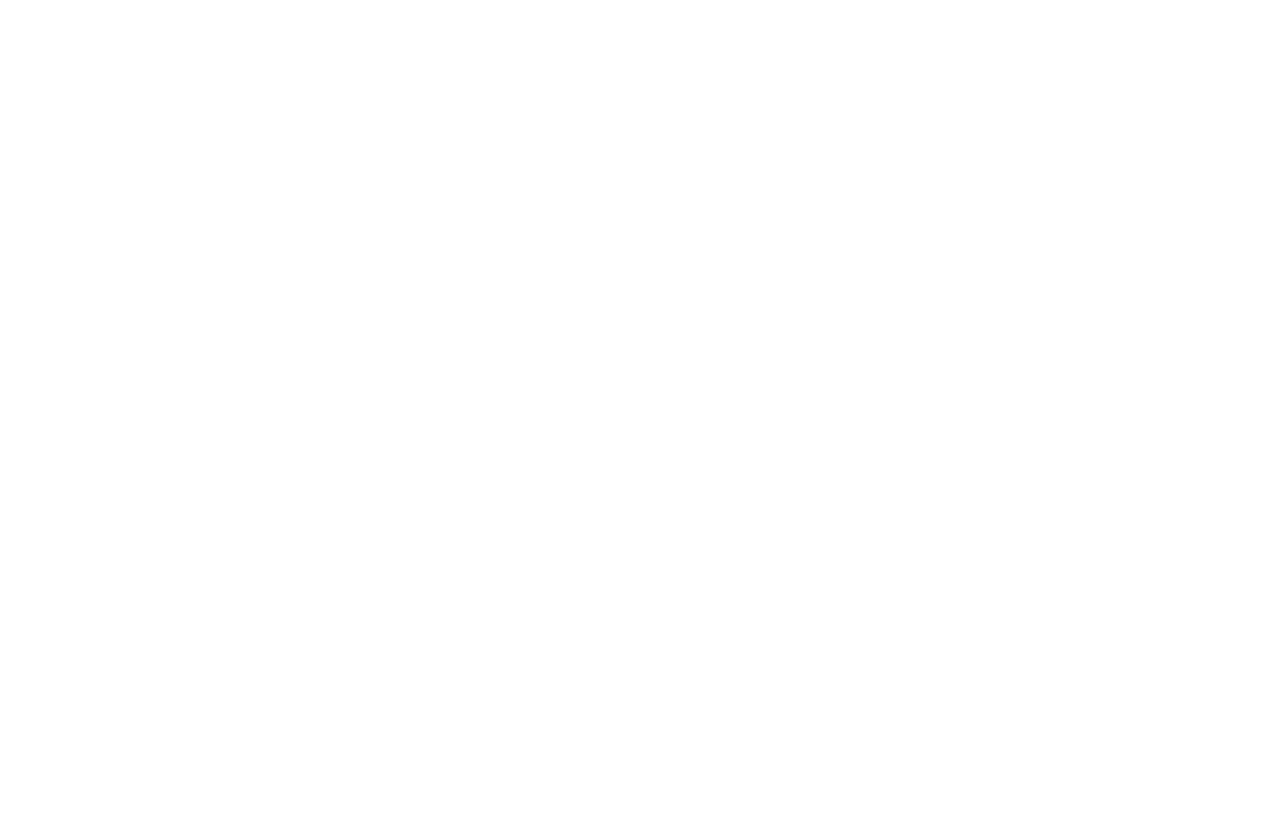
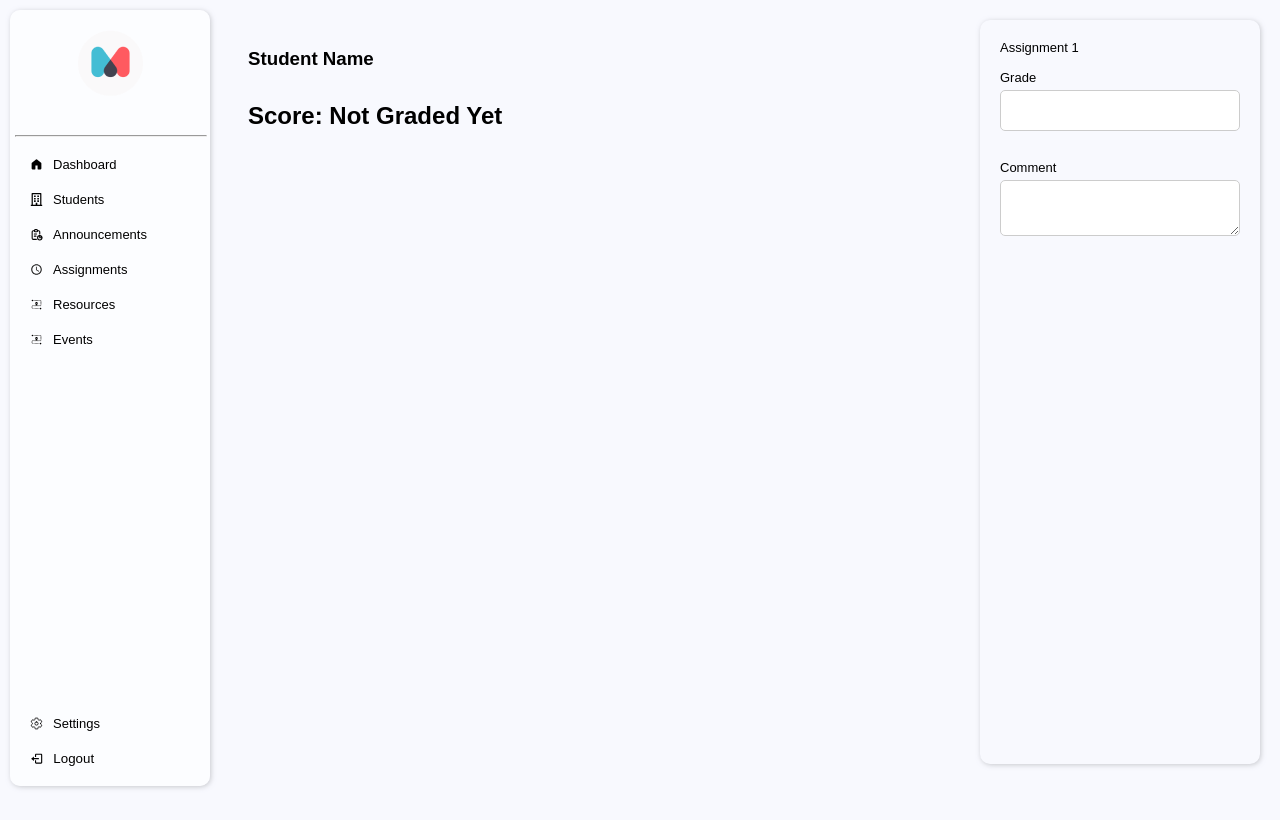
Before and after one commit to Jupitor-Galleries/coedu_dashboard, a React (Create React App) app: page /assignment/1/1/1 in a window 1280 px wide. Before the commit this address had no page. Built offline with nearby package versions, Linux system fonts and the light colour scheme; no server answers.

Commit message:
update chart Ui and add route to grading page

```diff
--- a/package.json
+++ b/package.json
@@ -4,8 +4,12 @@
   "private": true,
   "dependencies": {
     "@canvasjs/react-charts": "^1.0.2",
+    "@emotion/react": "^11.13.0",
+    "@emotion/styled": "^11.13.0",
     "@fortawesome/free-brands-svg-icons": "^6.5.2",
     "@fortawesome/react-fontawesome": "^0.2.2",
+    "@mui/material": "^5.16.7",
+    "@mui/x-charts": "^7.13.0",
     "@testing-library/jest-dom": "^5.17.0",
     "@testing-library/react": "^13.4.0",
     "@testing-library/user-event": "^13.5.0",
--- a/src/App.js
+++ b/src/App.js
@@ -12,7 +12,7 @@
 import Announcements from './pages/announcements/Announcements';
 import Resources from './pages/resources/Resources';
 import Events from './pages/events/Events';
-// import AssignmentWork from './pages/assignment_work/AssignmentWork';
+import AssignmentWork from './pages/assignment_work/AssignmentWork';
 
 const App = () => {
   return (
@@ -28,7 +28,7 @@
     <Route path="/students/" element={<Students />}  />
     <Route path="/assignments/:classId" element={<Assignments />}  />
     <Route path="/assignment/:classId/:assignmentId" element={<AssignmentsTracking />}  />
-    {/* <Route path="/assignment/:classId/:assignmentId/:studentId" element={<AssignmentWork />}  /> */}
+    <Route path="/assignment/:classId/:assignmentId/:studentId" element={<AssignmentWork />}  />
     <Route path="/announcements/:classId" element={<Announcements />}  />
     <Route path="/resources/:classId" element={<Resources />}  />
     <Route path="/events/:classId" element={<Events />}  />
--- a/src/pages/assignment_work/AssignmentWork.css
+++ b/src/pages/assignment_work/AssignmentWork.css
@@ -22,6 +22,23 @@
         width: 70%;
     }
     .grading {
-        width: 28%;
+        width: 280px;
+        position: fixed;
+        display: flex;
+        flex-direction: column;
+        font-size: 13px;
+        gap: 15px;
+        right: 20px;
+        top: 20px;
+        padding: 20px;
+        height: 93vh;
+        border-radius: 10px;
+        -webkit-border-radius: 10px;
+        -moz-border-radius: 10px;
+        -ms-border-radius: 10px;
+        -o-border-radius: 10px;
+        -webkit-box-shadow: 1px 1px 5px 0px rgba(180,181,186,0.7);
+    -moz-box-shadow: 1px 1px 5px 0px rgba(180,181,186,0.7);
+    box-shadow: 1px 1px 5px 0px rgba(180,181,186,0.7);
     }
 }
--- a/src/pages/assignment_work/AssignmentWork.jsx
+++ b/src/pages/assignment_work/AssignmentWork.jsx
@@ -43,23 +43,28 @@
   return (
     <div className="dashboard-container">
       <SideNav organization={"organization"} classId={classId} />
-      <div className="mainpage-container">
-        <div className="students-container">
+      <div className="mainpage-container2">
+        <div className="students-container2">
           {/* <div className="notif-cont">
             <div className="ico">
               <FaBell />
             </div>
           </div> */}
           <div className="h">
-            <h3>Student Name</h3>
-            <div className="flex-row">
-              <p>Assignment 1</p>
+            <div className="flex-column">
+            <h3>Student Name</h3> <br />
+            <h2>Score: Not Graded Yet</h2>
             </div>
+
+
           </div>
           <div className="ass-work">
             <div className="doc">
             </div>
             <div className="grading">
+            <div className="flex-row">
+              <p>Assignment 1</p>
+            </div>
                 <div className="form-group">
                     <label htmlFor="grade">Grade</label>
                     <input type="text" name="grade" id="grade" />
--- a/src/pages/dashboard_page/components/mainpage/MainPage.css
+++ b/src/pages/dashboard_page/components/mainpage/MainPage.css
@@ -6,6 +6,18 @@
     gap: 20px;
     align-items: flex-end;
     min-height: 100vh;
+}
+
+.mainpage-container2 {
+    width: 100%;
+    /* padding: 30px 5%; */
+    display: flex;
+    flex-direction: column;
+    gap: 20px;
+    align-items: flex-end;
+    min-height: 100vh;
+    padding-left: 200px;
+    padding-right: 300px;
 }
 
 .mainpage-data {
--- a/src/pages/dashboard_page/components/mainpage/MainPage.jsx
+++ b/src/pages/dashboard_page/components/mainpage/MainPage.jsx
@@ -1,20 +1,14 @@
 import React, { useEffect, useState } from "react";
 import "./MainPage.css";
-import { IoMdMenu } from "react-icons/io";
-import { MdExpandMore } from "react-icons/md";
-import { IoMdNotificationsOutline } from "react-icons/io";
-import analytic1 from "../../assets/analytic1.png";
-import ResouceModal from "../modal/ResourceModal";
 import StudentModal from "../modal/StudentModal";
-import AssignmentsModal from "../modal/AssignmentsModal";
 import AnnouncementModal from "../modal/AnnouncementsModal";
 import { NavLink, useParams } from "react-router-dom";
 import { getClassDetails, getClassStudents } from "../../../../api/class";
 import { getCurrentUser } from "../../../../api/auth";
-import { FaBell, FaUser } from "react-icons/fa";
 import RightNav from "../rightnav/RightNav";
 import Loader from "../../../../components/loader/Loader";
 import CanvasJSReact from '@canvasjs/react-charts';
+import { LineChart } from '@mui/x-charts/LineChart';
 
 var CanvasJSChart = CanvasJSReact.CanvasJSChart;
 
@@ -36,51 +30,6 @@
     role: "teacher",
     __v: 0,
   });
-
-  const options = {
-    animationEnabled: true,
-    title:{
-      text: "Hourly Engagement"
-    },
-    axisX: {
-      title: "Time",
-      valueFormatString: ""
-    },
-    axisY: {
-      title: "Number of Students",
-      prefix: ""
-    },
-    data: [{
-      yValueFormatString: "#",
-      xValueFormatString: "##",
-      type: "spline",
-      dataPoints: [
-        { x: 0, y: 2 },
-        { x: 1, y: 1 },
-        { x: 3, y: 0 },
-        { x: 4, y: 0 },
-        { x: 5, y: 0 },
-        { x: 6, y: 1 },
-        { x: 7, y: 0 },
-        { x: 8, y: 5 },
-        { x: 9, y: 3 },
-        { x: 10, y: 1 },
-        { x:  11, y: 3 },
-        { x:  12, y: 1 },
-        { x:  13, y: 0 },
-        { x:  14, y: 0 },
-        { x:  15, y: 0 },
-        { x:  16, y: 2 },
-        { x:  17, y: 1 },
-        { x:  18, y: 3 },
-        { x:  19, y: 4 },
-        { x:  20, y: 5 },
-        { x:  21, y: 6 },
-        { x:  22, y: 5 },
-        { x:  23, y: 2 },
-      ]
-    }]
-  }
 
   const getUserDetails = async () => {
     const res = await getCurrentUser();
@@ -155,21 +104,17 @@
             </div>
           </div>
           <hr />
-          {/* <div className="engage-hour">
-            <div className="flex-column">
-            <p>Peak Engagement Hours</p>
-            <h2>6-9pm</h2>
-            </div>
-            <hr />
-            <div className="flex-column">
-            <p>Average Engagement Time</p>
-            <h2>47 minutes</h2>
-            </div>
-          </div> */}
 
-<CanvasJSChart options = {options}
-        /* onRef = {ref => this.chart = ref} */
-      />
+<LineChart
+      xAxis={[{ data: [1, 2, 3, 5, 8, 10] }]}
+      series={[
+        {
+          data: [2, 5.5, 2, 8.5, 1.5, 5],
+        },
+      ]}
+      width={700}
+      height={300}
+    />
 
           <h3>Recent Activities</h3>
 
--- a/src/pages/students/Students.css
+++ b/src/pages/students/Students.css
@@ -75,4 +75,9 @@
     .students-container {
         width: 71%;
     }
+
+    .students-container2 {
+        width: 100%;
+        padding: 5%;
+    }
 }
```
Also changed, not shown: 1 other file (tests, documents, lock files or other folders).
